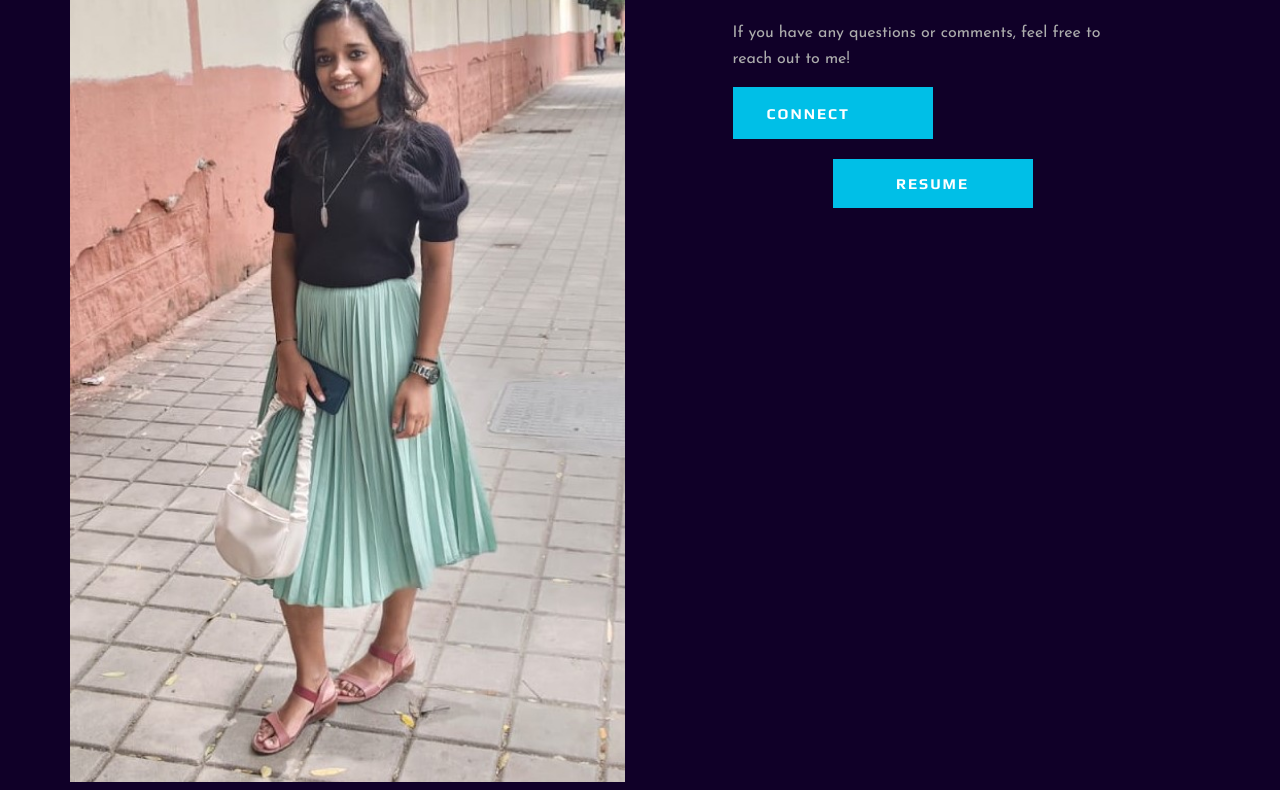
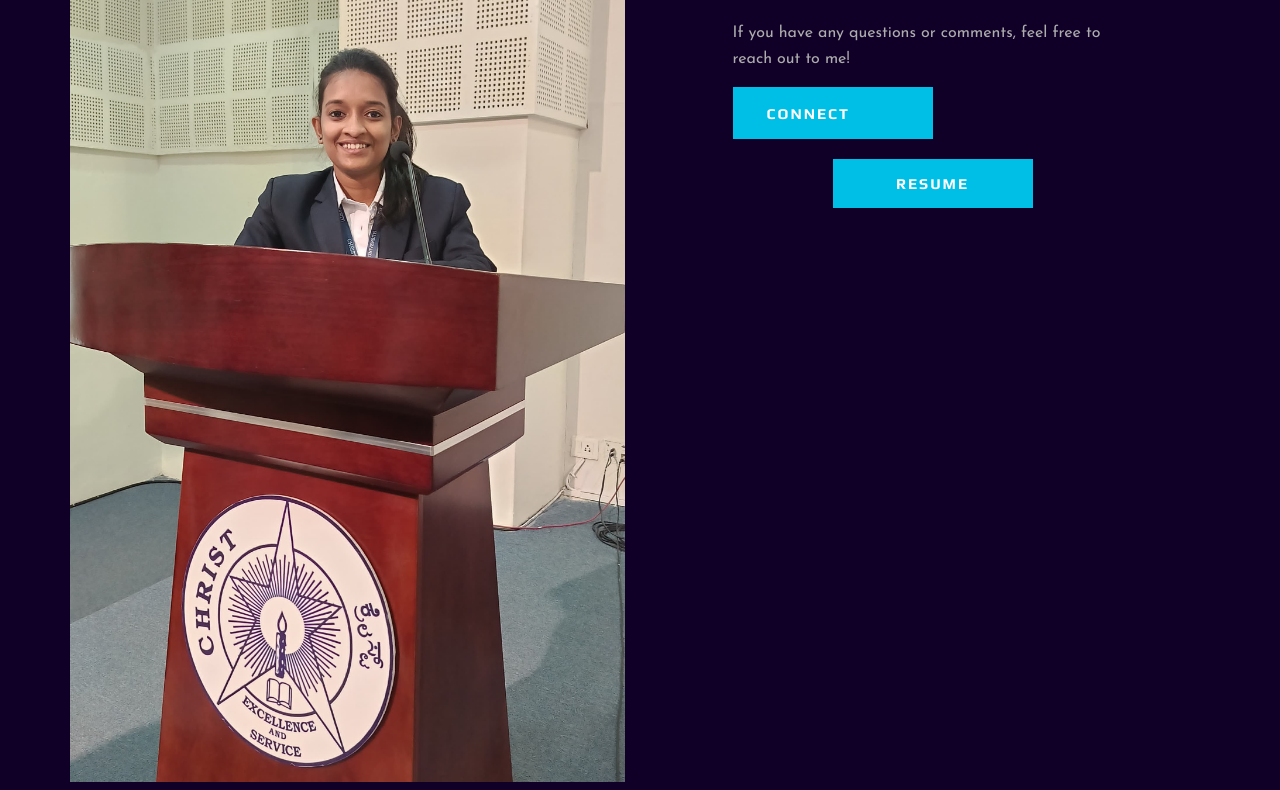
Before and after one commit to Aleena24/Aleena24-portfolio, a plain HTML site: page contact.html in a window 1280 px wide. Shown: the part 696-1486 px from the top of the page. Drawn offline with Linux system fonts and the light colour scheme.

Commit message:
contact.html

```diff
--- a/contact.html
+++ b/contact.html
@@ -134,7 +134,7 @@
             <div class="row">
                 <div class="col-lg-6 col-md-6 col-sm-6">
                     <div class="about__pic__item about__pic__item--large" style="position: relative; width: 100%; padding-top: 150%; overflow: hidden;">
-                        <img src="img/about/about-1.jpg" alt="About Image" style="position: absolute; top: 0; left: 0; width: 100%; height: 100%; object-fit: cover;">
+                        <img src="img/about/contact-1.jpg" alt="About Image" style="position: absolute; top: 0; left: 0; width: 100%; height: 100%; object-fit: cover;">
                     </div>
                 </div>
 
```
